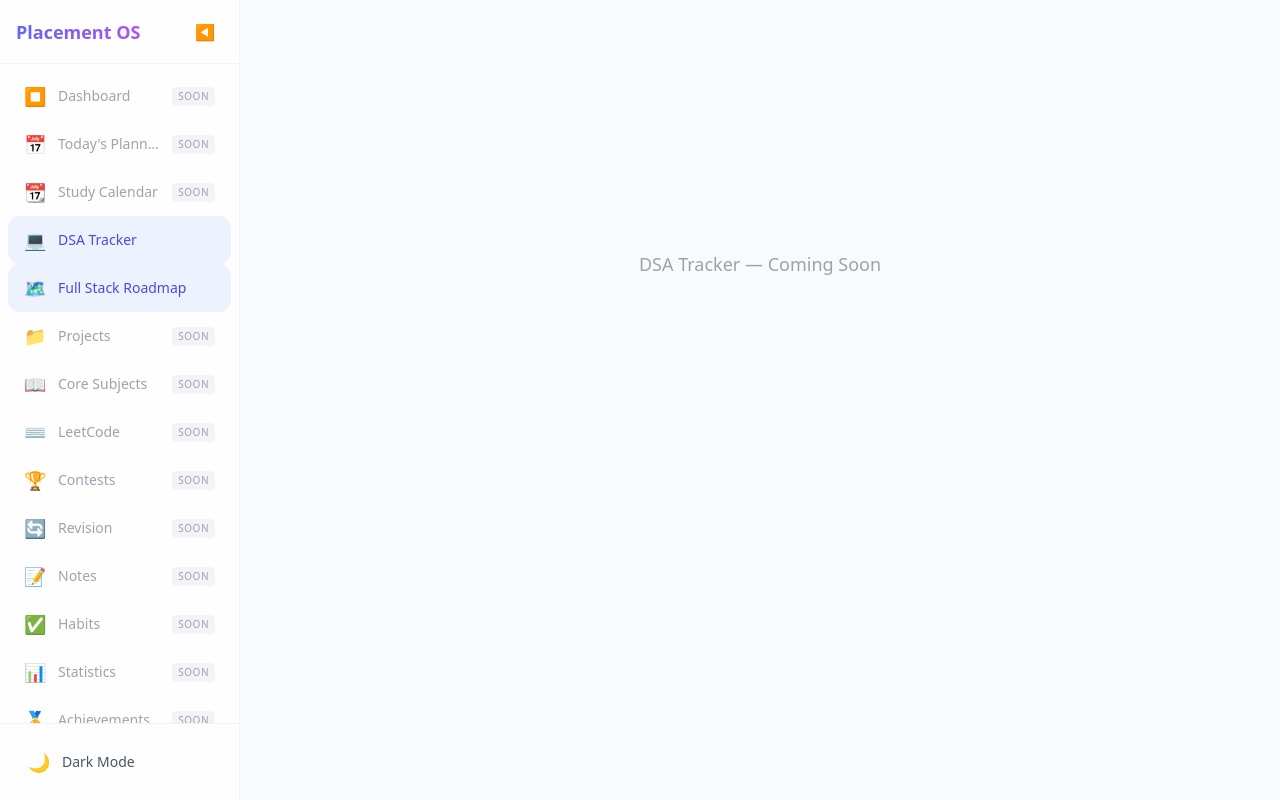
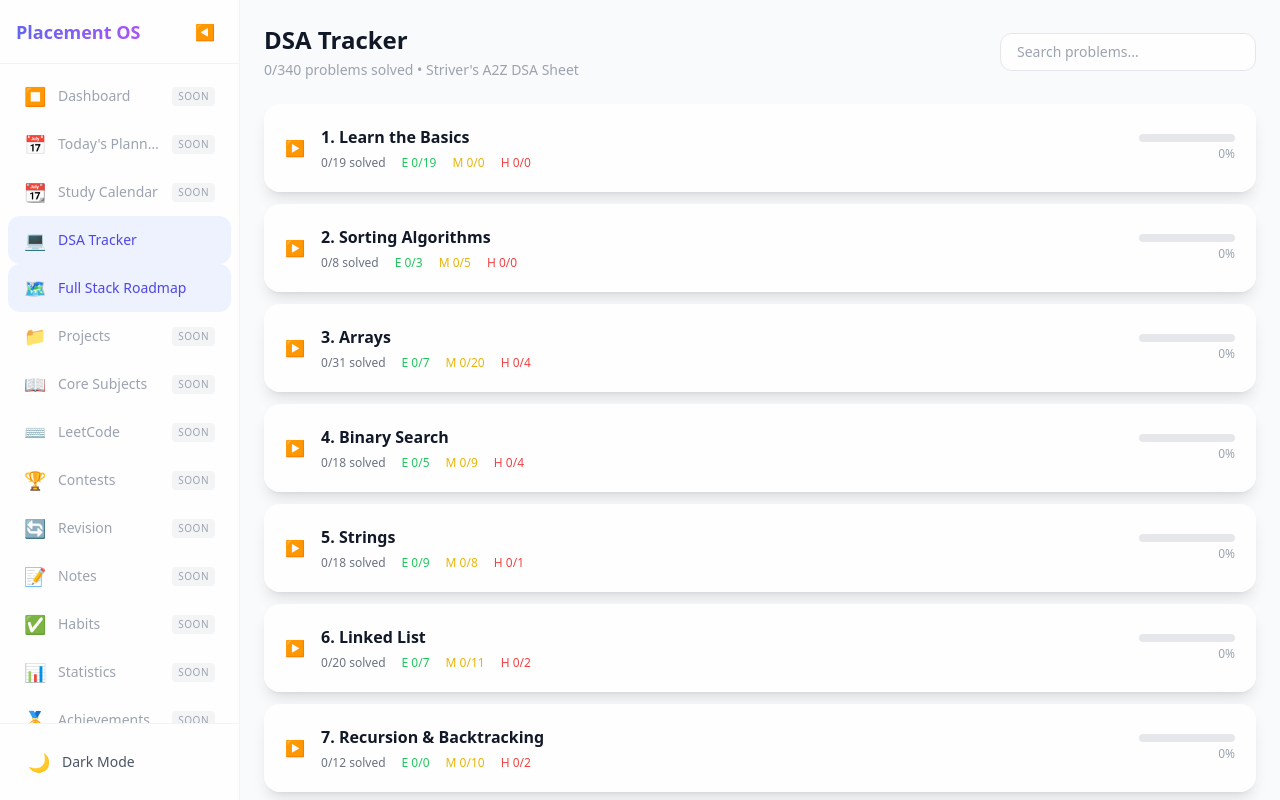
Before and after one commit to Nikhil-bitdev/placement-os, a React (Vite) app: page /dsa-tracker in a window 1280 px wide. Shown: the top 800 px of the page. Built offline with nearby package versions, Linux system fonts and the light colour scheme.

Commit message:
feat: add DSA Tracker page with search and 23 collapsible sections

```diff
--- a/src/App.tsx
+++ b/src/App.tsx
@@ -1,5 +1,6 @@
 import { Routes, Route, Navigate } from 'react-router-dom'
 import Layout from './components/Layout'
+import DSATracker from './pages/DSATracker'
 
 const Placeholder = ({ title }: { title: string }) => (
   <div className="flex items-center justify-center h-full min-h-[60vh]">
@@ -12,7 +13,7 @@ export default function App() {
     <Routes>
       <Route element={<Layout />}>
         <Route index element={<Navigate to="/dsa-tracker" replace />} />
-        <Route path="/dsa-tracker" element={<Placeholder title="DSA Tracker" />} />
+        <Route path="/dsa-tracker" element={<DSATracker />} />
         <Route path="/roadmap" element={<Placeholder title="Full Stack Roadmap" />} />
         <Route path="/dashboard" element={<Placeholder title="Dashboard" />} />
         <Route path="/planner" element={<Placeholder title="Today's Planner" />} />
--- /dev/null
+++ b/src/pages/DSATracker.tsx
@@ -0,0 +1,81 @@
+import { useState } from 'react'
+import allSections from '../data/dsa'
+import { useDSAStore } from '../store/dsaStore'
+import SectionCard from '../components/SectionCard'
+import ProblemRow from '../components/ProblemRow'
+
+export default function DSATracker() {
+  const [search, setSearch] = useState('')
+  const { progress, getSectionStats, markSolved, markUnsolved, toggleFavorite, incrementAttempts, updateNotes, updateTimeTaken } = useDSAStore()
+
+  const filteredSections = allSections
+    .map((section) => ({
+      ...section,
+      problems: section.problems.filter((p) =>
+        p.name.toLowerCase().includes(search.toLowerCase()),
+      ),
+    }))
+    .filter((s) => s.problems.length > 0 || !search)
+
+  const totalSolved = allSections.reduce(
+    (sum, s) => sum + getSectionStats(s.id).solved, 0
+  )
+  const totalProblems = allSections.reduce(
+    (sum, s) => sum + s.problems.length, 0
+  )
+
+  return (
+    <div className="space-y-6">
+      <div className="flex flex-col sm:flex-row sm:items-center justify-between gap-4">
+        <div>
+          <h1 className="text-2xl font-bold text-gray-900 dark:text-gray-100">DSA Tracker</h1>
+          <p className="text-sm text-gray-400 mt-1">
+            {totalSolved}/{totalProblems} problems solved • Striver's A2Z DSA Sheet
+          </p>
+        </div>
+        <input
+          type="text"
+          value={search}
+          onChange={(e) => setSearch(e.target.value)}
+          placeholder="Search problems..."
+          className="px-4 py-2 rounded-xl bg-white/80 dark:bg-gray-900/80 backdrop-blur-xl border border-gray-200 dark:border-gray-700 text-sm w-full sm:w-64 focus:outline-none focus:ring-2 focus:ring-indigo-500"
+        />
+      </div>
+
+      <div className="space-y-3">
+        {filteredSections.map((section) => (
+          <SectionCard
+            key={section.id}
+            section={section}
+            stats={getSectionStats(section.id)}
+          >
+            {section.problems.map((problem) => {
+              const p = progress[problem.id] || {
+                solved: false, attempts: 0, favorite: false,
+                revisionStatus: 'new' as const, notes: '', timeTaken: 0, completedAt: null,
+              }
+              return (
+                <ProblemRow
+                  key={problem.id}
+                  problem={problem}
+                  progress={p}
+                  onToggleSolved={() => p.solved ? markUnsolved(problem.id) : markSolved(problem.id)}
+                  onToggleFavorite={() => toggleFavorite(problem.id)}
+                  onUpdateNotes={(notes) => updateNotes(problem.id, notes)}
+                  onUpdateTimeTaken={(min) => updateTimeTaken(problem.id, min)}
+                  onIncrementAttempts={() => incrementAttempts(problem.id)}
+                />
+              )
+            })}
+          </SectionCard>
+        ))}
+      </div>
+
+      {filteredSections.length === 0 && search && (
+        <div className="text-center py-20 text-gray-400">
+          No problems found matching "{search}"
+        </div>
+      )}
+    </div>
+  )
+}
```
